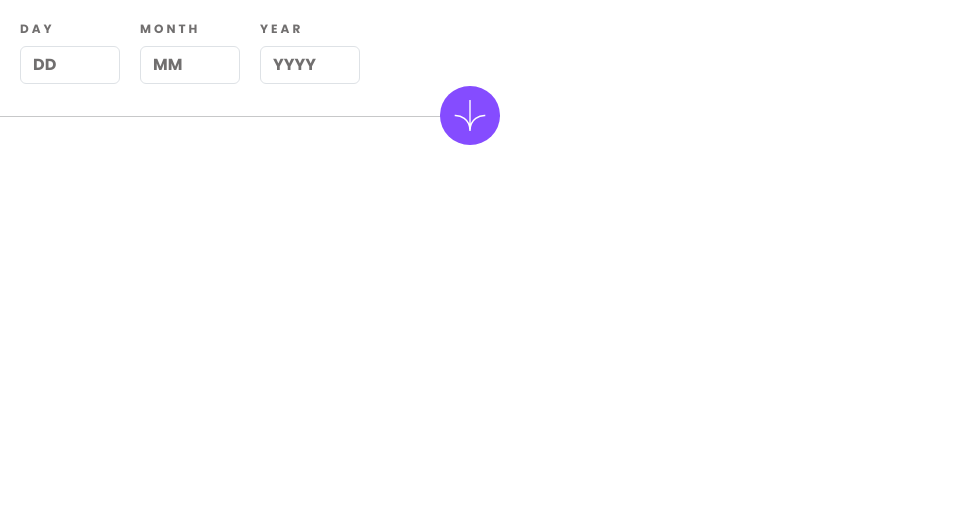
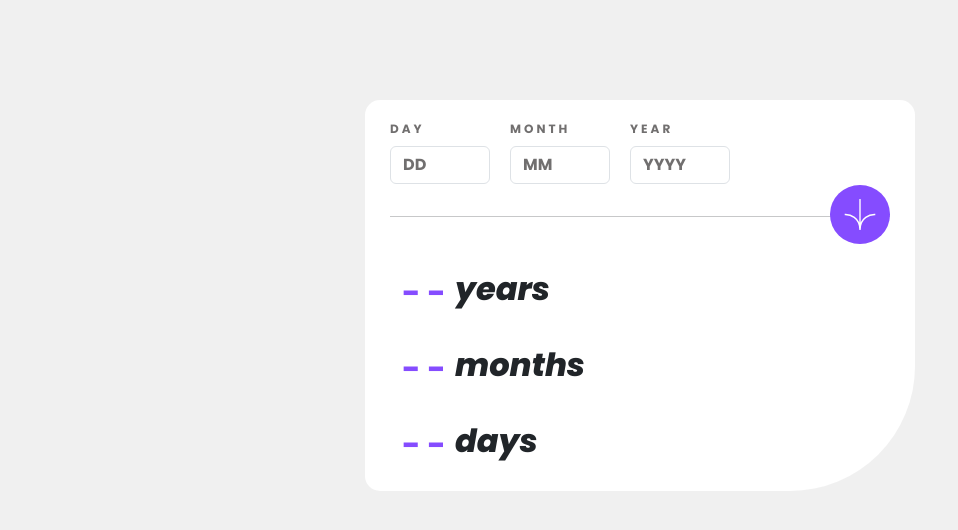
Before and after one commit to k2pbac/age-calculator, a React (Create React App) app: page / in a window 1280 px wide. Shown: the top 530 px of the page, without its empty margins (0-958 px from the left). Built offline with nearby package versions, Linux system fonts and the light colour scheme.

Commit message:
finish basic styles

```diff
--- a/src/components/App.js
+++ b/src/components/App.js
@@ -1,11 +1,11 @@
 import "../css/App.css";
 import DateInput from "../components/DateInput";
 import { Form, Image } from "react-bootstrap";
+import DateView from "./DateView";
 
 function App() {
   return (
     <div className="App">
-      <header className="App-header">
       <Form className="inputs poppins-bold">
         <DateInput label="Day" placeholder="DD" />
         <DateInput label="Month" placeholder="MM" />
@@ -20,7 +20,11 @@ function App() {
           roundedCircle
         />
       </div>
-      </header>
+      <div className="date-views">
+        <DateView number={-1} label="years" />
+        <DateView number={-1} label="months" />
+        <DateView number={-1} label="days" />
+      </div>
     </div>
   );
 }
--- /dev/null
+++ b/src/components/DateView.js
@@ -0,0 +1,17 @@
+import "../css/DateView.css";
+import { Form } from "react-bootstrap";
+
+function DateView({ label, number }) {
+  return (
+    <Form.Group className="mb-3" controlId={label}>
+      <Form.Control
+        className="poppins-bold"
+        value={number != -1 ? number : "- -"}
+        type="text"
+      />
+      <Form.Label className="poppins-extrabold-italic">{label}</Form.Label>
+    </Form.Group>
+  );
+}
+
+export default DateView;
--- a/src/css/App.css
+++ b/src/css/App.css
@@ -13,5 +13,21 @@
 .arrow-container img {
   position: absolute;
   right: 0;
-  top: -30px;
+  top: -15px;
 }
+
+.App {
+  display: flex;
+  flex-direction: column;
+  align-items: center;
+  background: white;
+  border-radius: 15px;
+  border-bottom-right-radius: 125px;
+  width: 550px;
+  margin: auto;
+  margin-top: 100px;
+}
+
+body {
+  background-color: hsl(0, 0%, 94%) !important;
+}
--- a/src/css/DateInput.css
+++ b/src/css/DateInput.css
@@ -15,5 +15,6 @@
   display: flex;
   gap: 20px;
   margin-top: 20px;
-  margin-left: 20px;
+  width: 500px;
+  max-width: 100%;
 }
--- /dev/null
+++ b/src/css/DateView.css
@@ -0,0 +1,20 @@
+.date-views {
+  display: flex;
+  flex-direction: column;
+  width: 500px;
+  max-width: 100%;
+  margin-top: 30px;
+}
+
+.date-views div {
+  display: flex;
+  align-items: center;
+  font-size: 32px;
+}
+
+.date-views input {
+  border: none;
+  width: 65px;
+  font-size: 32px;
+  color: hsl(259, 100%, 65%);
+}
```
Lines whose indentation alone changed are shown as unchanged.
